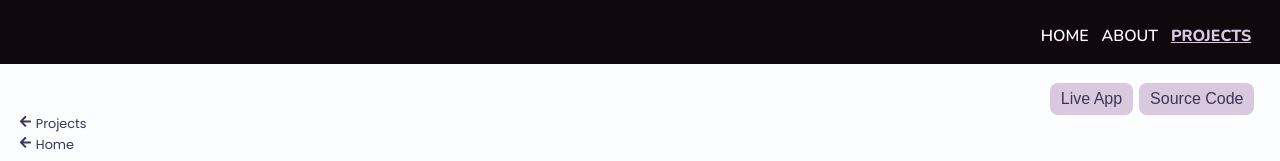
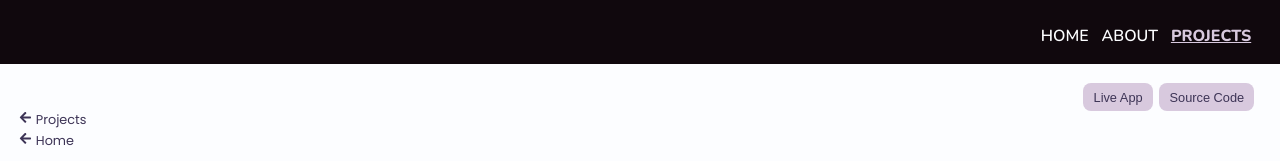
Before and after one commit to agnesnora/portfolio2023, a React (Vite) app: page /projects/1 in a window 1280 px wide. Shown: the top 161 px of the page. Built offline with nearby package versions, Linux system fonts and the light colour scheme; no server answers; grey boxes are pictures that could not be loaded; a web font is replaced by a local one; what miragejs would draw is missing.

Commit message:
hover is finally fine

```diff
--- a/src/App.css
+++ b/src/App.css
@@ -271,7 +271,7 @@ a {
   padding: 1.2em;
   background-color: var(--primary-text-color);
   color: var(--primary-bg-color);
-  /* height: 90vh; */
+  height: 90vh;
 }
 
 .project--detail--container li {
@@ -286,7 +286,7 @@ h2 {
 }
 
 p {
-  font-size: 0.9em;
+  font-size: 1em;
 }
 
 .project--detail--img {
@@ -520,13 +520,11 @@ button > a:active,
   border: none;
   /* padding: 0.1em; */
   background-color: transparent;
-  vertical-align: middle;
 }
 
 .big--github a {
   display: flex;
   align-items: center;
-  justify-content: space-between;
 }
 /* a .big--github:hover,
 button .big--github:hover {
@@ -534,8 +532,7 @@ button .big--github:hover {
   color: var(--secondary-bg-color);
   font-size: rem;
 } */
-.resume--about > button {
-}
+
 .big--github > a > p {
   padding-right: 0.5rem;
 }
@@ -562,6 +559,11 @@ button .big--github:hover {
   padding: 0 1rem;
   color: var(--secondary-text-color);
 } */
+
+.background--link:hover {
+  color: var(--primary-text-color);
+  background-color: var(--secondary-bg-color);
+}
 
 /*********** @ M E D I A  **************/
 @media (min-width: 760px) {
@@ -694,6 +696,9 @@ button .big--github:hover {
   .detailed--header--link {
     width: 60vh;
   }
+  .project--detail--container {
+    height: unset;
+  }
 }
 
 @media (min-width: 1200px) {
--- a/src/pages/ProjectsDetail.jsx
+++ b/src/pages/ProjectsDetail.jsx
@@ -89,7 +89,7 @@ export default function ProjectDetail() {
         </div> */}
         {windowWidth > 760 ? (
           <div className="detailed--header--link">
-            <button className="linkbutton background--link">
+            {/* <button className="linkbutton background--link">
               <a
                 href={project.live}
                 className="link--icon background--link"
@@ -108,7 +108,25 @@ export default function ProjectDetail() {
               >
                 Source Code
               </a>
-            </button>
+            </button> */}
+
+            <a
+              href={project.live}
+              className=" linkbutton background--link"
+              target="_blank"
+              rel="noopener noreferrer"
+            >
+              Live App
+            </a>
+
+            <a
+              href={project.code}
+              target="_blank"
+              rel="noopener noreferrer"
+              className=" linkbutton background--link"
+            >
+              Source Code
+            </a>
           </div>
         ) : (
           <div className="detailed--header--link">
```
